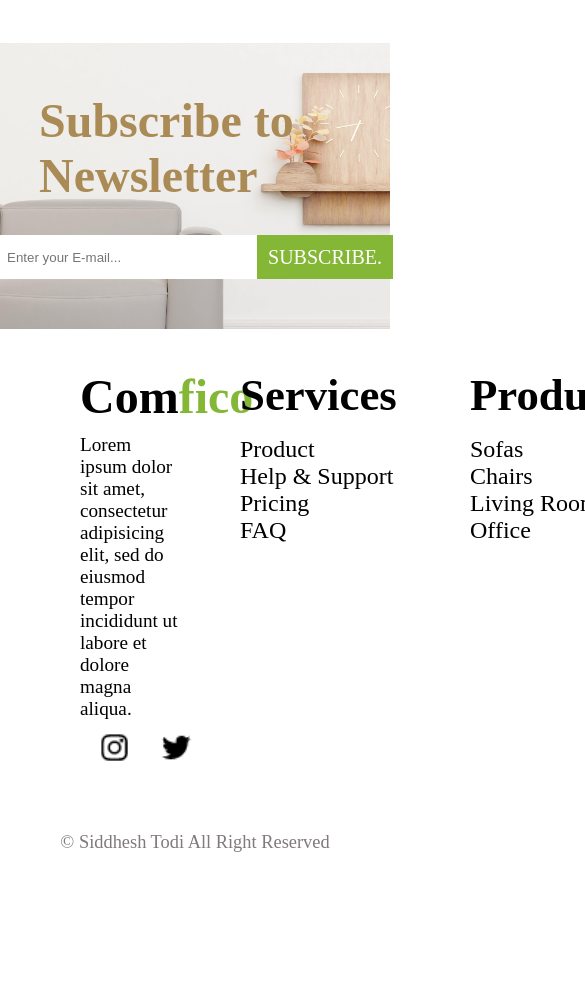
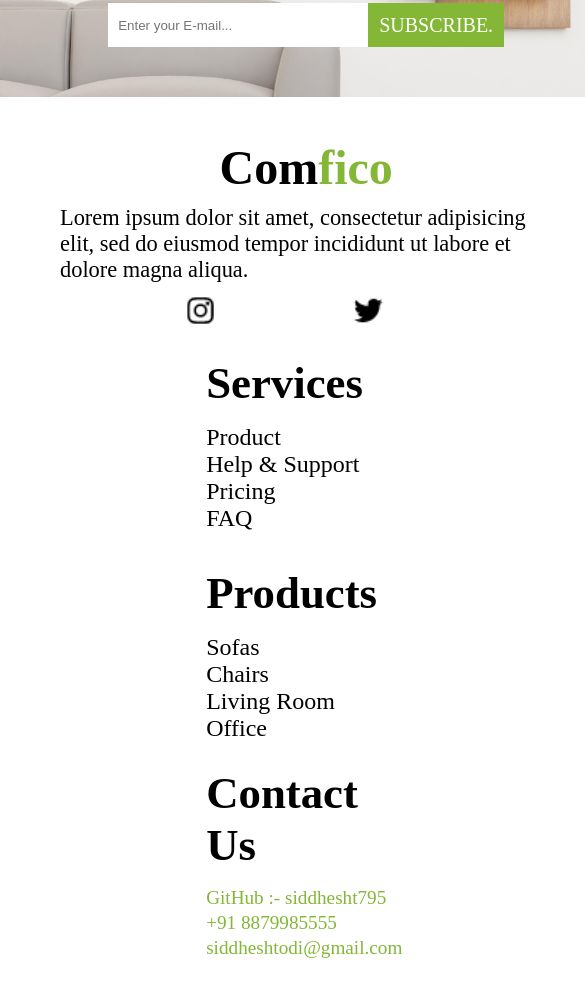
Before and after one commit to siddhesht795/FurnitureWebsite, a plain HTML site: page index.html in a window 390 px wide. Shown: the part 7640-8628 px from the top of the page, 585 px wide, since content can reach past the window. Before the commit the page ends 8513 px from the top, so only its background shows below. Drawn offline with nearby package versions, Linux system fonts and the light colour scheme.

Commit message:
Update style.css

```diff
--- a/style.css
+++ b/style.css
@@ -108,7 +108,7 @@ header {
 
 .home {
 	/*color: #F7FFE5;*/
-	width: 100%;
+	width: 100vw;
 	min-height: 100vh;
 	background-image: url(background.jpg);
 	background-repeat: no-repeat;
@@ -117,6 +117,21 @@ header {
 	background-attachment: fixed;
 	display: flex;
 	align-items: center;
+}
+
+@media (max-width: 638px) {
+	.home {
+		/*color: #F7FFE5;*/
+		width: 157vw;
+		min-height: 100vh;
+		background-image: url(background.jpg);
+		background-repeat: no-repeat;
+		background-size: cover;
+		background-position: right;
+		background-attachment: fixed;
+		display: flex;
+		align-items: center;
+	}
 }
 
 .home-text {
@@ -166,6 +181,13 @@ header {
 	and title-price also used in NEW ARRIVALS
 */
 
+@media(max-width: 638px) {
+	.shop {
+		width: 130%;
+		margin-left: 13%;
+	}
+}
+
 .heading span {
 	display: flex;
 	justify-content: center;
@@ -202,6 +224,13 @@ header {
 	.shop-container, .new-container {
 		display: grid;
 		grid-template-columns: 100%;
+	}
+}
+
+@media(max-width: 638px) {
+	#new {
+		width: 130%;
+		margin-left: 13%;
 	}
 }
 
@@ -434,6 +463,15 @@ header {
 	}
 }
 
+@media (max-width: 650px){
+	.about-img img{
+		padding: 0px;
+		border-radius: 20px;
+		object-fit: contain;
+		transition: width ease 0.6s;
+	}
+}
+
 /*BRANDS*/
 
 .brands-container {
@@ -443,6 +481,13 @@ header {
 	justify-content: space-between;
 	grid-gap: 1rem;
 	margin-top: 2rem;
+}
+
+@media(max-width: 638px) {
+	.brands {
+		width: 130%;
+		margin-left: 13%;
+	}
 }
 
 .brands-container img {
@@ -487,6 +532,12 @@ header {
 	background-position: center;
 }
 
+@media(max-width: 638px) {
+	.newsletter {
+		width: 157%;
+	}
+}
+
 .newsletter h2{
 	font-size: 3rem;
 	color: #AA8B56;
@@ -526,12 +577,18 @@ header {
 	padding: 40px 60px;
 }
 
-.footer-box{
-	margin-left: 20px;
+@media(max-width: 638px) {
+	.footer, .copyright {
+		width: 157%;
+	}
 }
 
+/*.footer-box{
+	margin-left: 20px;
+}*/
+
 .footer-box h2{
-	width: 100px;
+	/*width: 100px;*/
 	font-size: 3rem;
 	font-weight: 600;
 	margin-bottom: 10px;
@@ -603,5 +660,57 @@ header {
 }
 
 @media (max-width: 1150px) {
+	.footer{
+		/*margin-left: 5%;
+		margin-right: 8%;*/
+		display: grid;
+		grid-template-columns: repeat(2,1fr);
+		grid-template-rows: repeat(2,1fr);
+		grid-gap: 1rem;
+		padding: 40px 60px;
+	}
+}
 
+@media (max-width: 400px) {
+	.footer{
+		/*margin-left: 5%;
+		margin-right: 8%;*/
+		display: grid;
+		grid-template-columns: repeat(1,1fr);
+		grid-template-rows: repeat(4,1fr);
+		grid-gap: 1rem;
+		padding: 40px 60px;
+	}
+
+	.footer-box, .services, .product, .contact {
+		margin: auto;
+	}
+
+	.footer-box h2{
+		text-align: center;
+		font-size: 3rem;
+		font-weight: 600;
+		margin-bottom: 10px;
+	}
+
+	.footer-box p{
+		font-size: 1.4rem;
+		margin-bottom: 10px;
+	}
+
+	.social a {
+		display: flex;
+		font-size: 30px;
+		margin-right: 10px;
+		margin-left: 25%;
+		color: var(--text-color);
+		align-content: center;
+	}
+
+	.copyright{
+		/*margin: 50%;*/
+		text-align: center;
+		font-size: 1.15rem;
+		color: #807b7a;
+	}
 }
```
